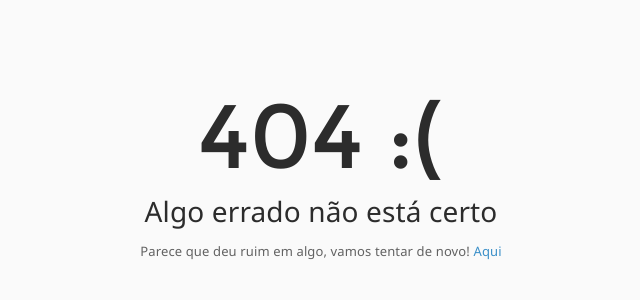
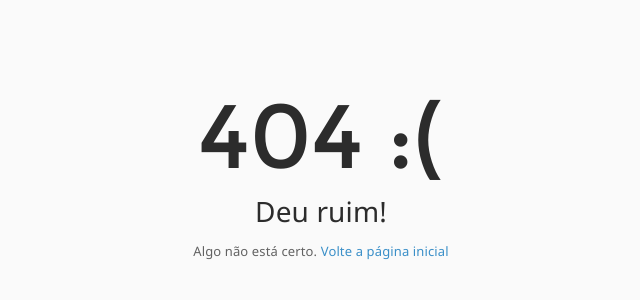
Before and after one commit to willianpinho/tomatzocarnaval, a Flask app: template templates/404.html in a window 1280 px wide. Shown: the part 174-474 px from the top of the page, without its empty margins (354-994 px from the left). Run offline with Flask 2, Linux system fonts and the light colour scheme; the template is opened without the code that fills it, so the values that code supplies are empty; style sheets or scripts are compiled from the project's sources; some libraries are stand-ins or nearby versions; some web fonts are replaced.

Commit message:
Adicionando mensagem tela de erro

```diff
--- a/templates/error.html
+++ b/templates/error.html
@@ -88,8 +88,8 @@
               <div class="col-xs-height col-middle">
                 <div class="error-container text-center">
                   <h1 class="error-number">404 :(</h1>
-                  <h2 class="semi-bold">Algo errado não está certo</h2>
-                  <p>Parece que deu ruim em algo, vamos tentar de novo! <a href="/">Aqui</a>
+                  <h2 class="semi-bold">Deu ruim!</h2>
+                  <p>Algo não está certo.<a href="/"> Volte a página inicial</a>
                   </p>
                 </div>
               </div>
```
